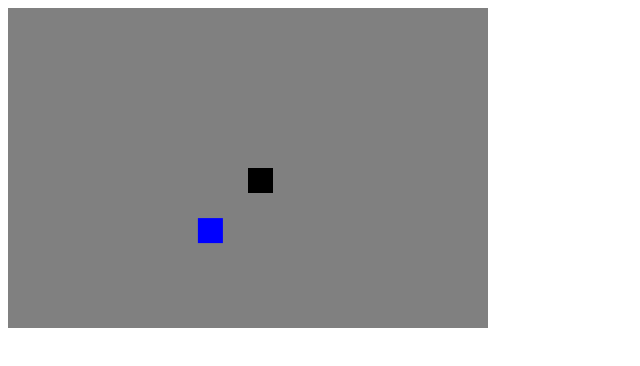
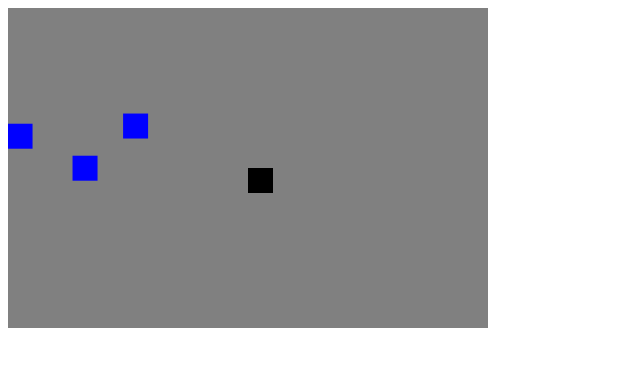
Before and after one commit to ufjf-dcc104/dcc138-2020-3ere-atv1-MarceloIMenezes, a plain HTML site: page index.html in a window 1280 px wide. Shown: the whole page, without its empty margins (0-640 px from the left). Drawn offline with Linux system fonts and the light colour scheme.

Commit message:
adiciona vetor de sprite

```diff
--- a/index.html
+++ b/index.html
@@ -29,9 +29,12 @@
          mover: acelerarBloco,
          desenha: desenhaBloco
         };
+        const blocos = [];
+        const NUM_E = 10;
+        for (let i = 0; i < NUM_E; i++) {
             let e = {
-            x: canvas.width/2 + 100,
-            y: canvas.height/2 - 100,
+                x: canvas.width + 1000 * Math.random(),
+                y: canvas.height * Math.random(),
                 vx: 0,
                 vy: 0,
                 ax: 0,
@@ -42,6 +45,8 @@
                 desenha: desenhaBloco,
                 perseguir: persegueAlvo
             };
+            blocos.push(e);
+        }
 
         const A = 100;
 
@@ -66,16 +71,18 @@
 
             ctx.fillStyle = "grey";
             ctx.fillRect(0, 0, canvas.width, canvas.height);
+            //bloco anda
+            p.mover();
+            p.desenha();
+            //tamanho += 75*Math.sin(t/200)*dt;
+            for (let i = 0; i < blocos.length; i++) {
+                const e = blocos[i];
                 //controlador
                 e.perseguir(p);
-            //bloco anda
-            p.mover();
                 e.mover();
-            //tamanho += 75*Math.sin(t/200)*dt;
-
                 //desenha blocos
-            p.desenha();
                 e.desenha();
+            }
 
             requestAnimationFrame(tela);
             t0 = t;
```
Lines whose indentation alone changed are shown as unchanged.
